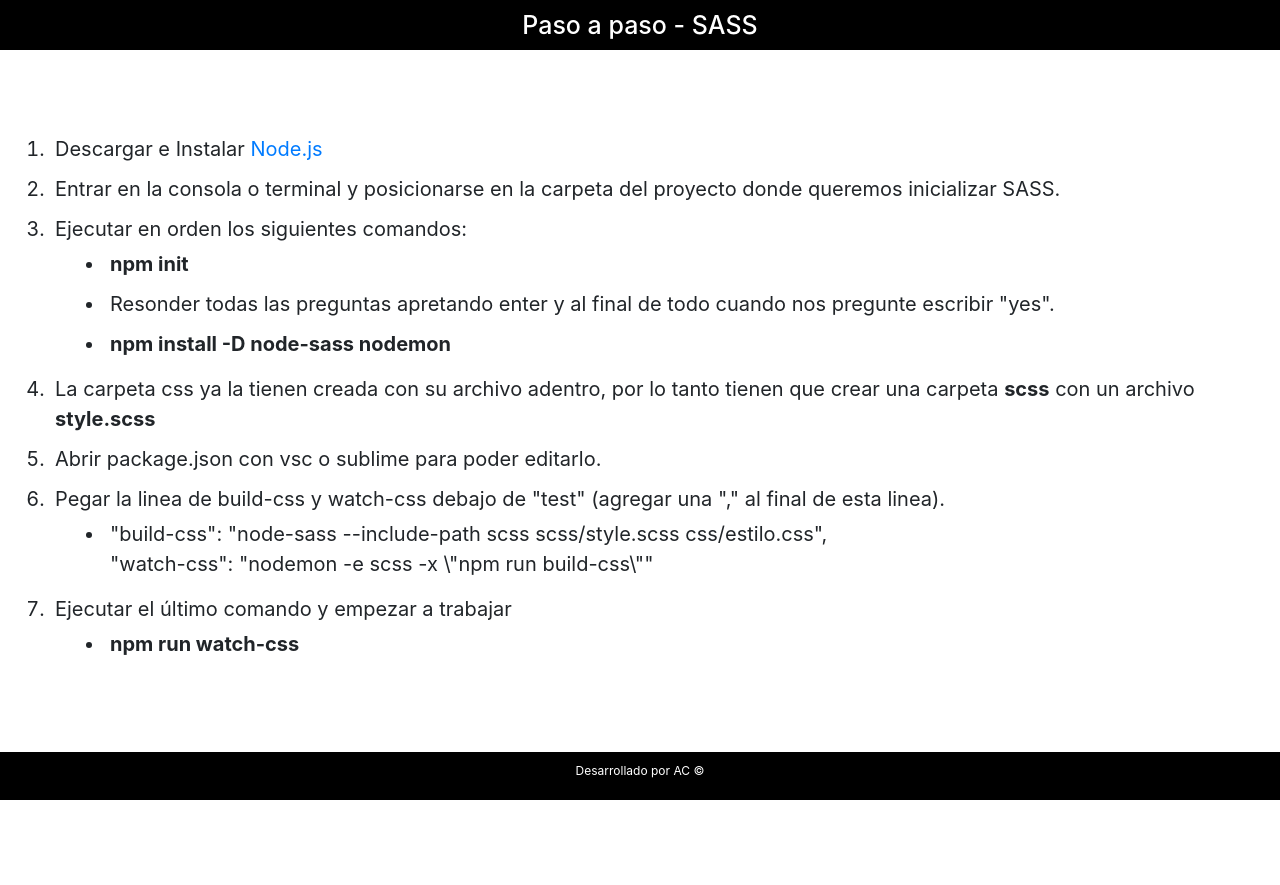
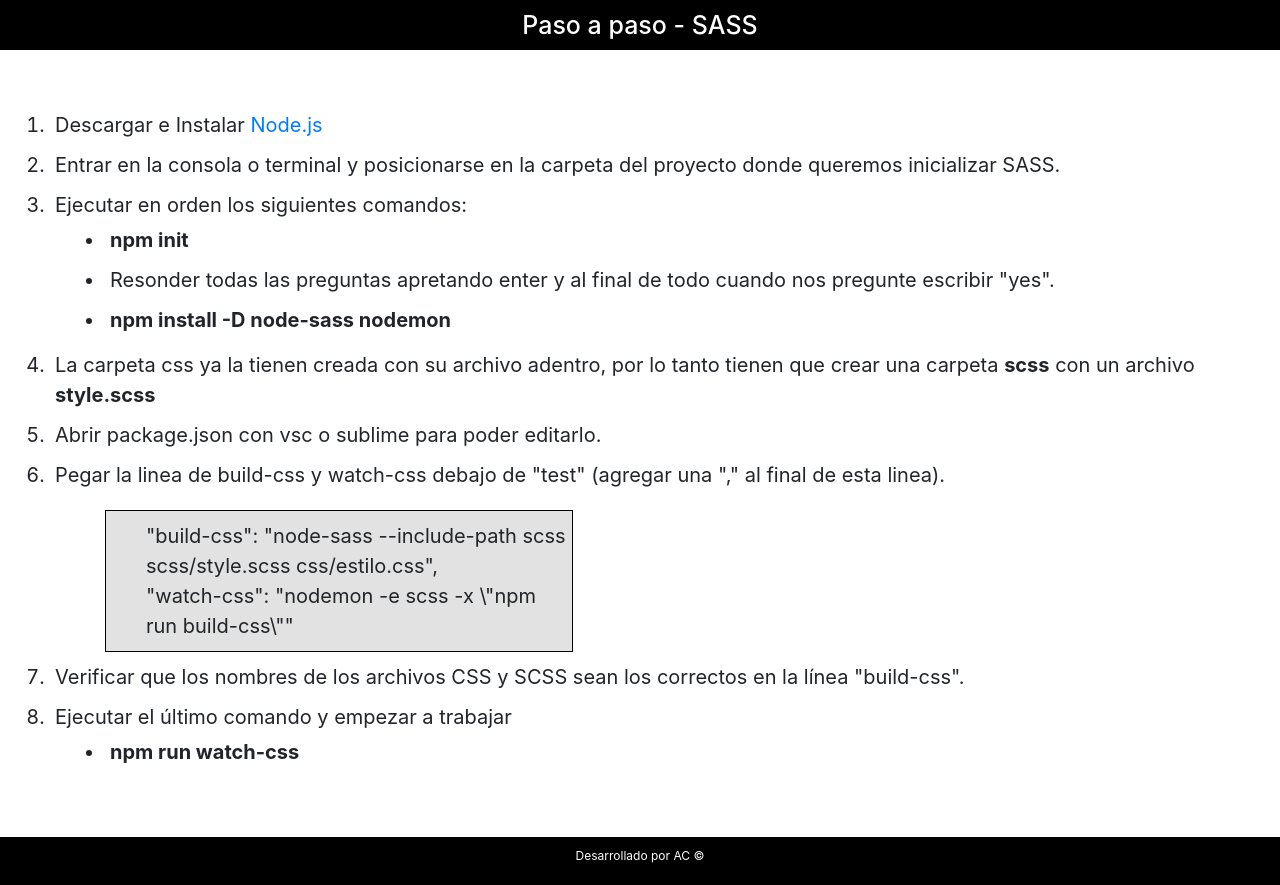
Before and after one commit to AgustinColaci/SASS-step-by-step, a plain HTML site: page index.html in a window 1280 px wide. Before the commit the page ends 800 px from the top, so only its background shows below. Drawn offline with nearby package versions, Linux system fonts and the light colour scheme.

Commit message:
actualización del código

```diff
--- a/css/estilo.css
+++ b/css/estilo.css
@@ -69,3 +69,17 @@ section ol li {
 .layout p a:hover {
     color: red;
 }
+
+.build__watch li {
+    border: 1px solid black;
+    display: flex;
+    width: 40%;
+    padding: 1rem 0 0 4rem;
+    margin-top: 2rem;
+    background-color: rgb(226, 226, 226);
+}
+
+.build__watch li p{
+    width: auto;
+    display: block;
+}
--- a/index.html
+++ b/index.html
@@ -29,12 +29,15 @@
           <li>
             Pegar la linea de build-css y watch-css
             debajo de "test" (agregar una "," al final de esta linea).
-          <ol class="comandos">
+          <ol class="comandos build__watch">
             <li>
-              "build-css": "node-sass --include-path scss scss/style.scss css/estilo.css",<br>
-"watch-css": "nodemon -e scss -x \"npm run build-css\""
+              <p>
+                "build-css": "node-sass --include-path scss scss/style.scss css/estilo.css",<br>
+                "watch-css": "nodemon -e scss -x \"npm run build-css\""
+              </p>
             </li>
           </ol></li>
+          <li>Verificar que los nombres de los archivos CSS y SCSS sean los correctos en la línea "build-css".</li>
           <li>Ejecutar el último comando y empezar a trabajar
             <ol class="comandos">
               <li><strong>npm run watch-css</strong></li>
```
